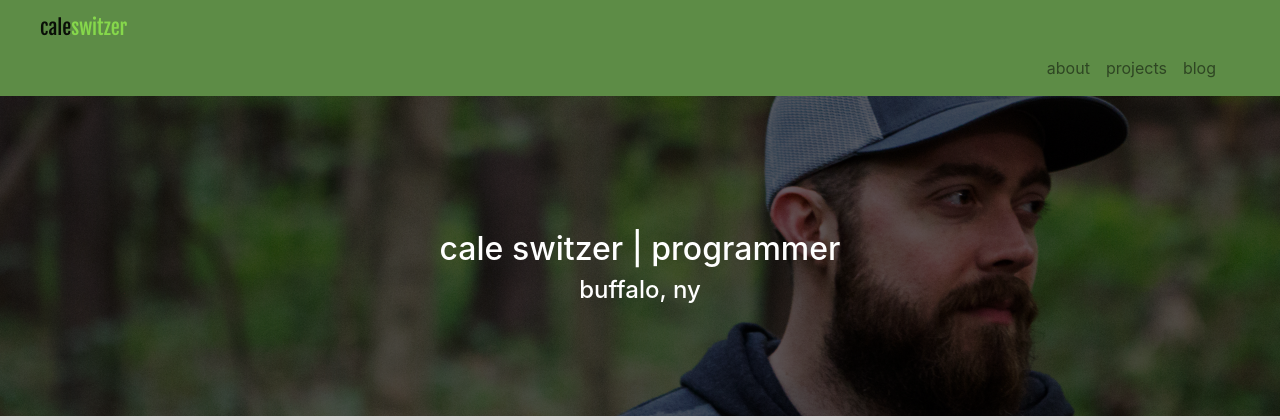
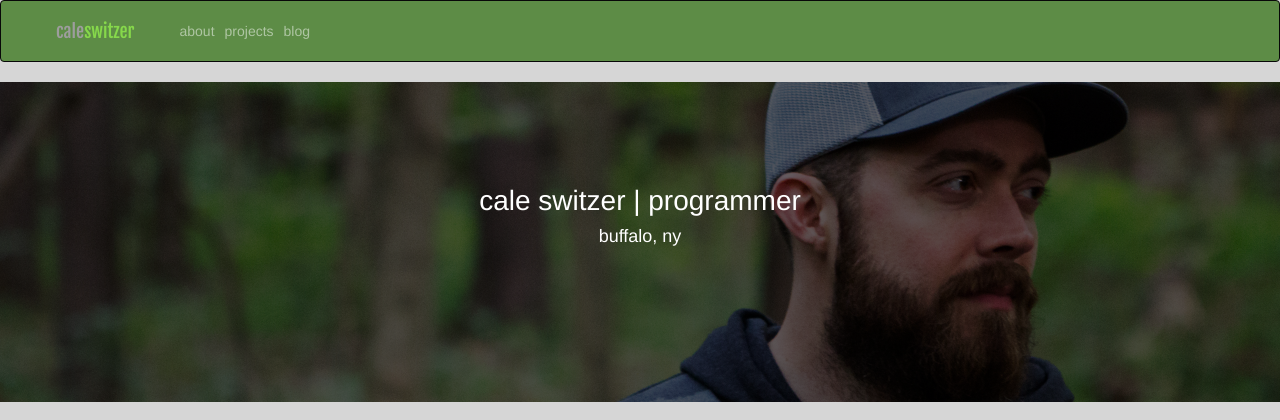
Before and after one commit to Tennyx/mysite, a Django app: page / in a window 1280 px wide. Shown: the top 420 px of the page. Run offline with Django 3.2, Linux system fonts and the light colour scheme; parts of the project's set-up code (start-up, migrations or seed data) failed here and were passed over; some libraries are stand-ins or nearby versions.

Commit message:
fixed navbar

```diff
--- a/home/templates/home/base.html
+++ b/home/templates/home/base.html
@@ -19,7 +19,7 @@
 </head>
 
 <body>
-	<nav class="navbar navbar-toggleable-md navbar-light bg-faded">
+	<nav class="navbar navbar-toggleable-md navbar-inverse">
  		<button class="navbar-toggler navbar-toggler-right" type="button" data-toggle="collapse" data-target="#navbarSupportedContent" aria-controls="navbarSupportedContent" aria-expanded="false" aria-label="Toggle navigation">
     		<span class="navbar-toggler-icon"></span>
   		</button>
```
